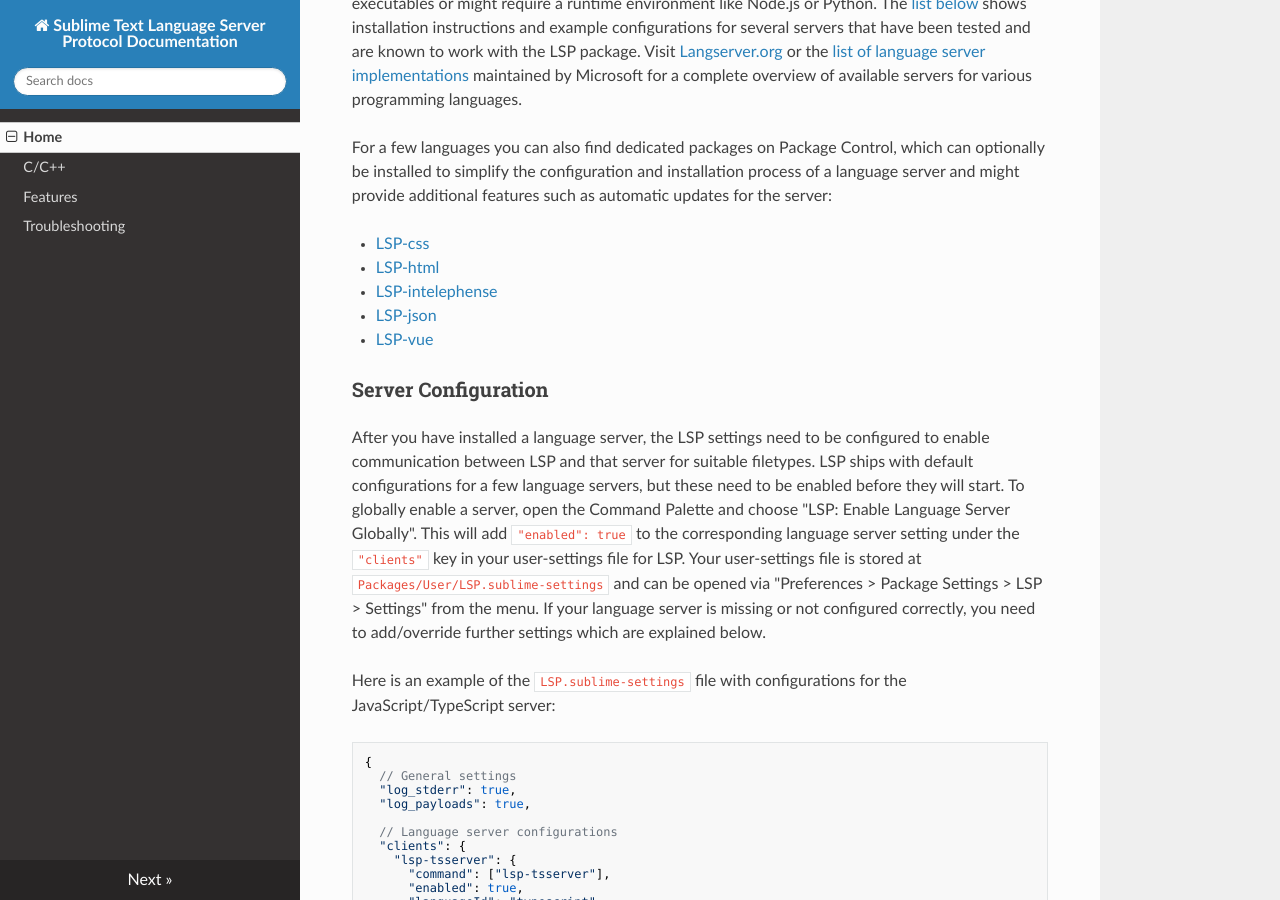
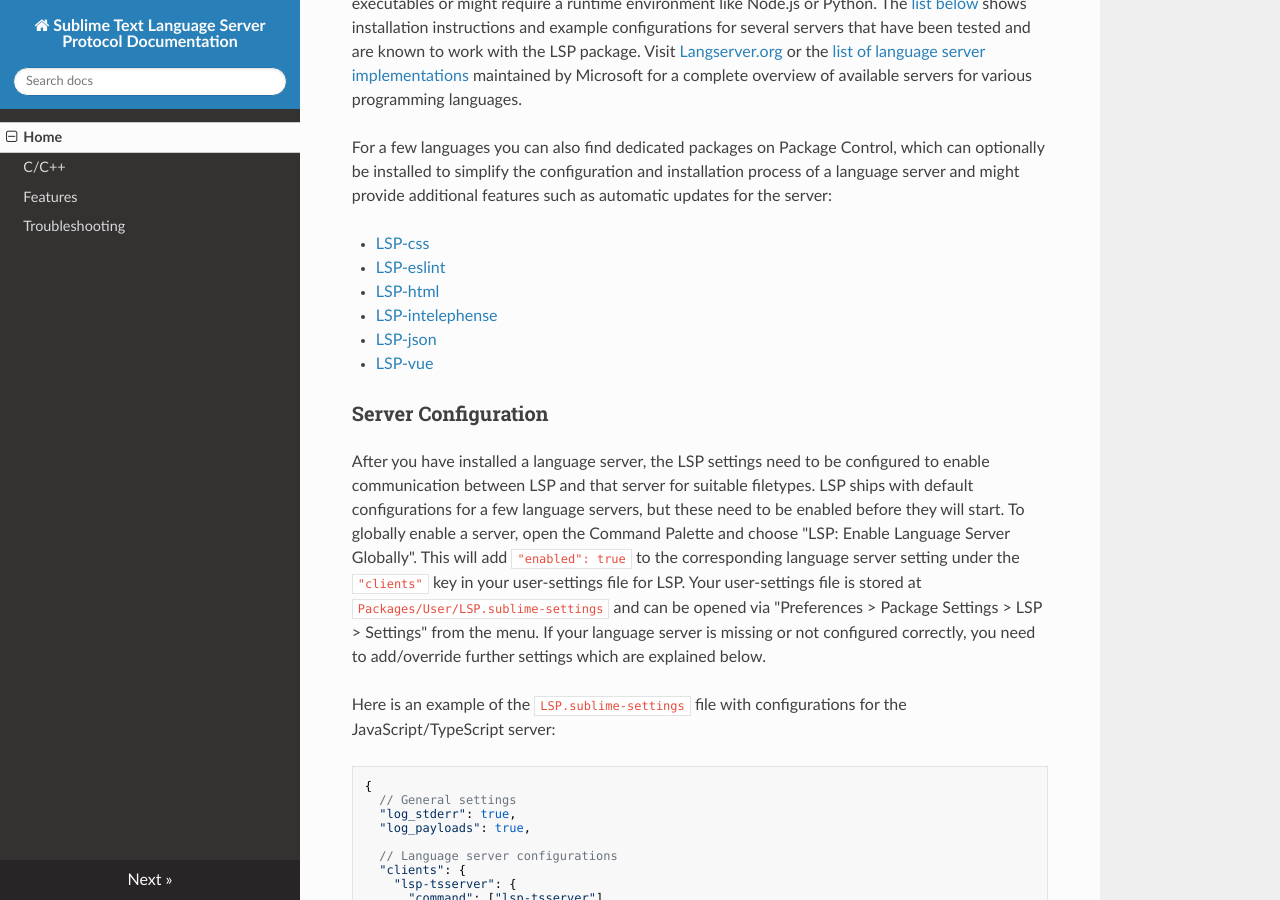
Before and after one commit to sublimelsp/LSP, an MkDocs documentation site: the page built from docs/index.md, in a window 1280 px wide and 900 px high, scrolled down 507 px. Built offline with MkDocs 1.6.1, drawn with Linux system fonts in a browser that asks for light colours; nearby versions of some CDN libraries.

Commit message:
remove outdated eslint config (#913)
* remove outdated eslint config

The recommended way is to use LSP-eslint.
That said, the default config was *very*
specific, so I doubt it worked for many people ;)

* docs: add LSP-eslint to index.md

```diff
--- a/docs/index.md
+++ b/docs/index.md
@@ -16,6 +16,7 @@
 For a few languages you can also find dedicated packages on Package Control, which can optionally be installed to simplify the configuration and installation process of a language server and might provide additional features such as automatic updates for the server:
 
 * [LSP-css](https://packagecontrol.io/packages/LSP-css)
+* [LSP-eslint](https://packagecontrol.io/packages/LSP-eslint)
 * [LSP-html](https://packagecontrol.io/packages/LSP-html)
 * [LSP-intelephense](https://packagecontrol.io/packages/LSP-intelephense)
 * [LSP-json](https://packagecontrol.io/packages/LSP-json)
```
Also changed, not shown: 1 other file.
